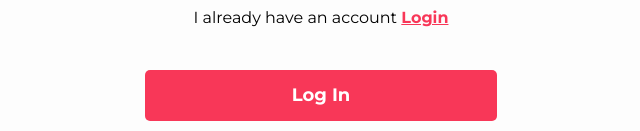
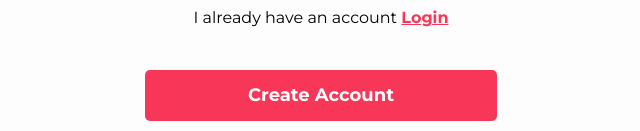
Before and after one commit to AliLtRP/clothstore, a React (Create React App) app: page /signup in a window 1280 px wide. Shown: the part 666-797 px from the top of the page, without its empty margins (319-959 px from the left). Built offline with nearby package versions, Linux system fonts and the light colour scheme.

Commit message:
editing btn component

```diff
--- a/src/components/btnComp.jsx
+++ b/src/components/btnComp.jsx
@@ -21,7 +21,7 @@ const ButtonComp = ({ title, disabled, className, width, loading, onClick, small
 
   return (
     <>
-      <button className={`${className} ${buttonStyle}`} style={{ width }} onClick={onClick}>{loading ? "Loading..." : "Log In"}</button>
+      <button className={`${className} ${buttonStyle}`} style={{ width }} onClick={onClick}>{loading ? "Loading..." : title}</button>
     </>
   );
 };
```
